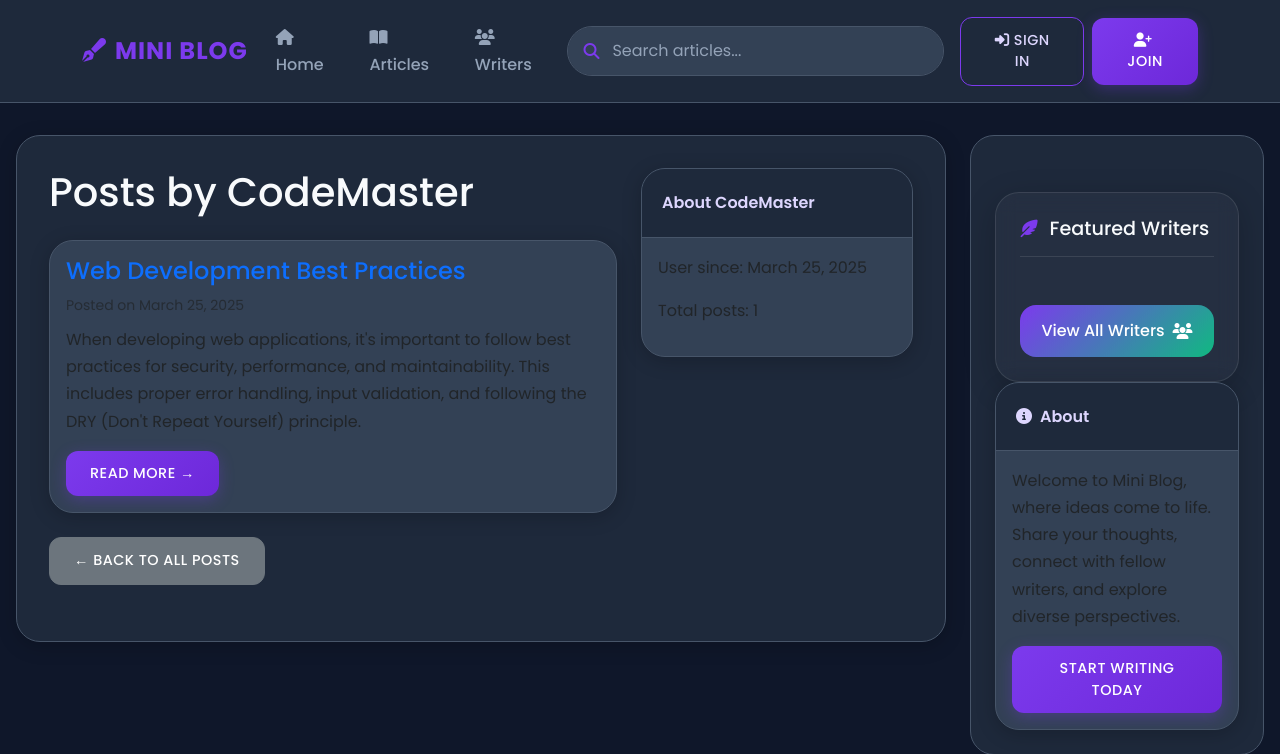
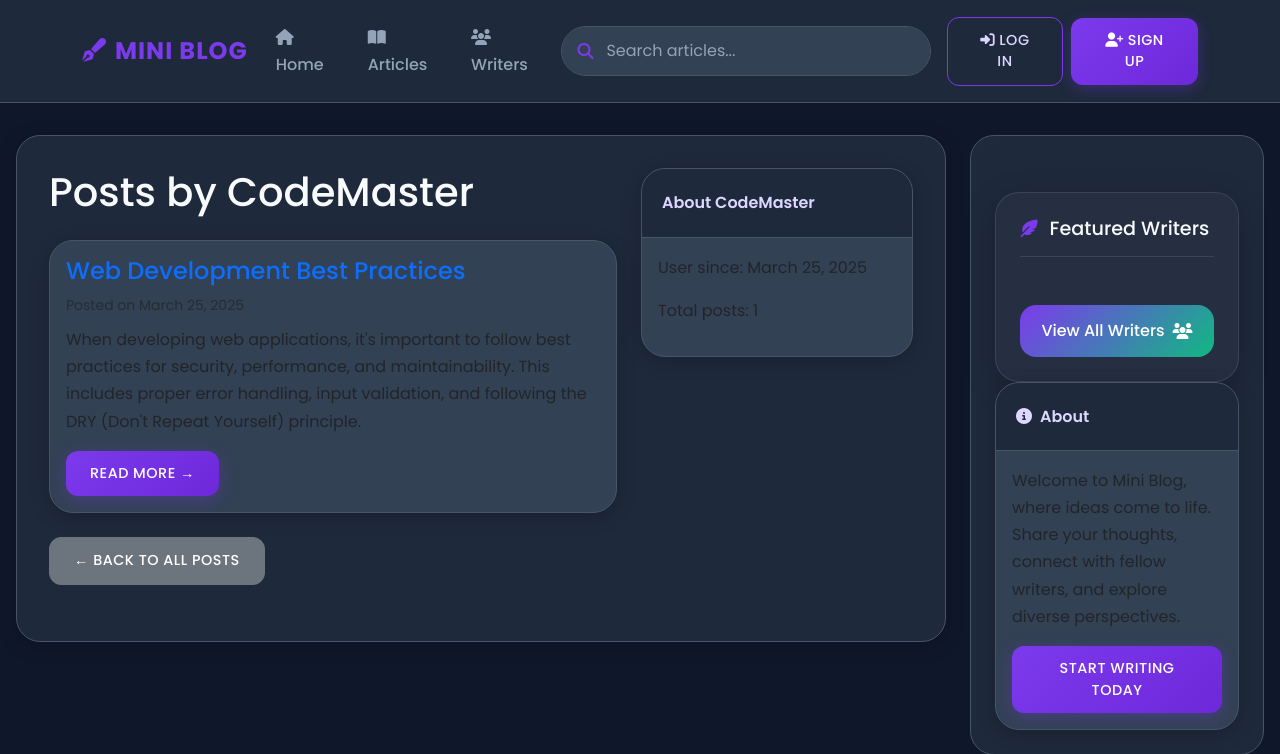
Before and after one commit to TencyTitus/mini-blog, a Django app: page /blog/author/4/ in a window 1280 px wide. Shown: the top 754 px of the page. Run offline with Django 4.2, Linux system fonts and the light colour scheme; data comes from the database, SQL or seed files in the repository.

Commit message:
Update base template

```diff
--- a/blog/templates/blog/base.html
+++ b/blog/templates/blog/base.html
@@ -477,11 +477,10 @@
                         </div>
                     {% else %}
                         <a href="{% url 'login' %}" class="btn btn-outline-primary me-2">
-                            <i class="fas fa-sign-in-alt me-1"></i>Sign In
+                            <i class="fas fa-sign-in-alt me-1"></i>Log In
                         </a>
                         <a href="{% url 'register' %}" class="btn btn-primary">
-                            <i class="fas fa-user-plus me-1"></i>Join
-                        </a>
+                            <i class="fas fa-user-plus me-1"></i>Sign Up                        </a>
                     {% endif %}
                 </div>
             </div>
```
